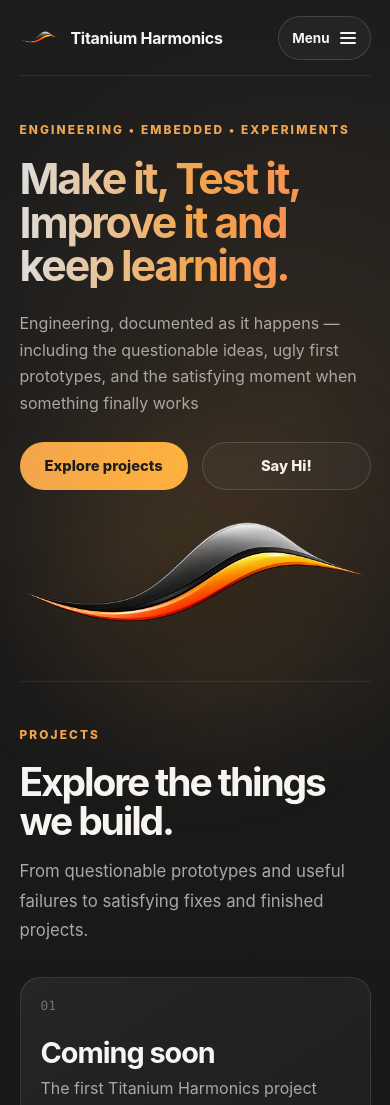
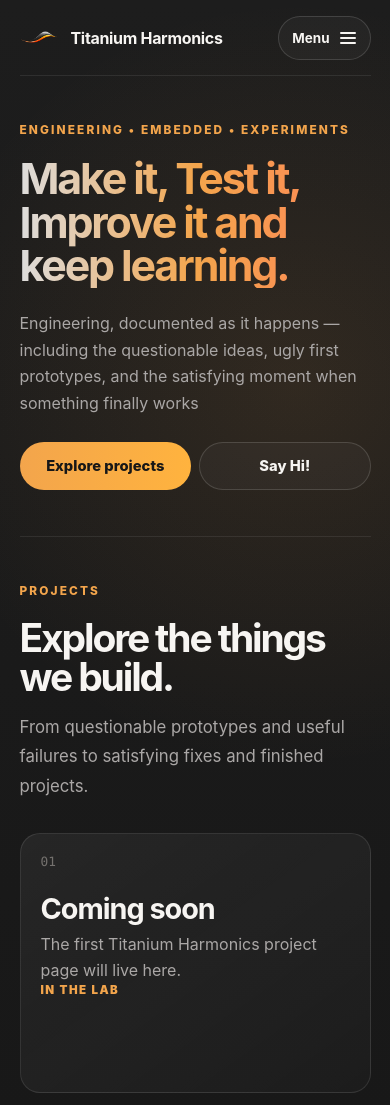
Before and after one commit to Titanium-Harmonics/titanium-harmonics-web, a website: page index.html in a window 390 px wide. Shown: the top 1105 px of the page. Drawn offline with Linux system fonts and the light colour scheme.

Commit message:
feat: refine responsive hero and mobile navigation

```diff
--- a/src/projects/templates/projects-index.ts
+++ b/src/projects/templates/projects-index.ts
@@ -34,7 +34,7 @@ export function renderProjectsIndex(projects: readonly ProjectCardView[]): strin
     <section class="projects-intro">
       <p class="eyebrow">PROJECT INDEX</p>
       <h1 class="projects-statement">Explore the things we build.</h1>
-      <p>From questionable prototypes and useful failures to satisfying fixes and finished projects.</p>
+      <p>From early prototypes and failures to satisfying fixes and finished projects.</p>
     </section>
     <section aria-labelledby="project-list-heading">
       <h2 class="visually-hidden" id="project-list-heading">Titanium Harmonics projects</h2>
--- a/styles.css
+++ b/styles.css
@@ -774,25 +774,43 @@ button:focus-visible {
 
   .hero {
     min-height: auto;
-    grid-template-columns: 1fr;
-    gap: clamp(1.5rem, 7vw, 3rem);
+    grid-template-columns: repeat(2, minmax(0, 1fr));
+    column-gap: clamp(0.5rem, 2vw, 0.9rem);
+    row-gap: 0;
   }
 
-  .hero-copy {
-    order: 1;
+  .hero-copy,
+  .hero-actions {
+    display: contents;
+  }
+
+  .hero-copy > .eyebrow,
+  .hero h1,
+  .hero-text,
+  .projects-button {
+    grid-column: 1 / -1;
+  }
+
+  .hero .button {
+    width: 100%;
+    min-width: 0;
+    height: 48px;
+    padding-inline: clamp(0.45rem, 2vw, 1.2rem);
+    white-space: nowrap;
+  }
+
+  .projects-button {
+    grid-column: 1;
+    margin-top: 1.6rem;
+  }
+
+  .say-hi-button {
+    grid-column: 2;
+    margin-top: 1.6rem;
   }
 
   .hero-visual {
-    order: 2;
-    width: min(100%, 30rem);
-    margin: 0 auto;
-    transform: none;
-  }
-
-  .hero-visual img,
-  .hero-visual .hero-wave {
-    width: min(100%, 28rem);
-    max-width: 100%;
+    display: none;
   }
 
   .project-grid,
@@ -825,14 +843,6 @@ button:focus-visible {
     margin-top: 1.4rem;
     font-size: 1rem;
     line-height: 1.65;
-  }
-
-  .hero-actions {
-    margin-top: 1.6rem;
-  }
-
-  .button {
-    flex: 1 1 10rem;
   }
 
   .project-grid {
@@ -894,4 +904,8 @@ button:focus-visible {
   .nav-toggle {
     padding: 0;
   }
+
+  .hero .button {
+    font-size: 0.78rem;
+  }
 }
```
